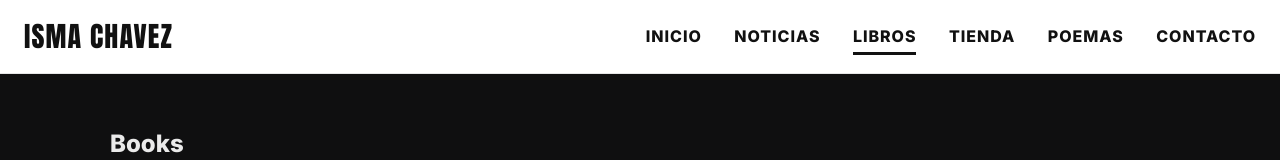
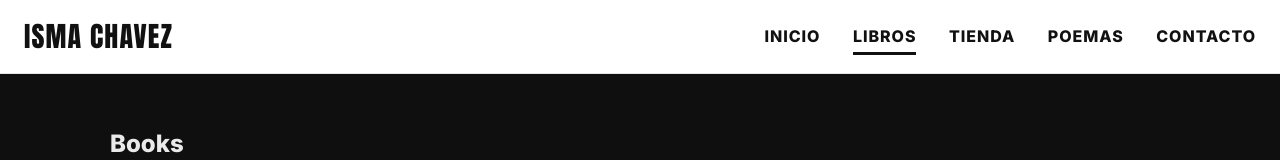
Before and after one commit to tonycat0101/ismachavez, a plain HTML site: page books.html in a window 1280 px wide. Shown: the top 160 px of the page. Drawn offline with Linux system fonts and the light colour scheme.

Commit message:
Update books.html

```diff
--- a/books.html
+++ b/books.html
@@ -15,7 +15,7 @@
     <label for="nav-toggle" class="nav-btn" aria-label="Open menu">&#9776;</label>
     <nav>
       <a href="index.html">Inicio</a>
-      <a href="index.html#news">Noticias</a>
+
       <a class="active" href="books.html#lunas-rotas">Libros</a>
       <a href="shop.html">Tienda</a>
         <a href="poems.html">Poemas</a>
```
